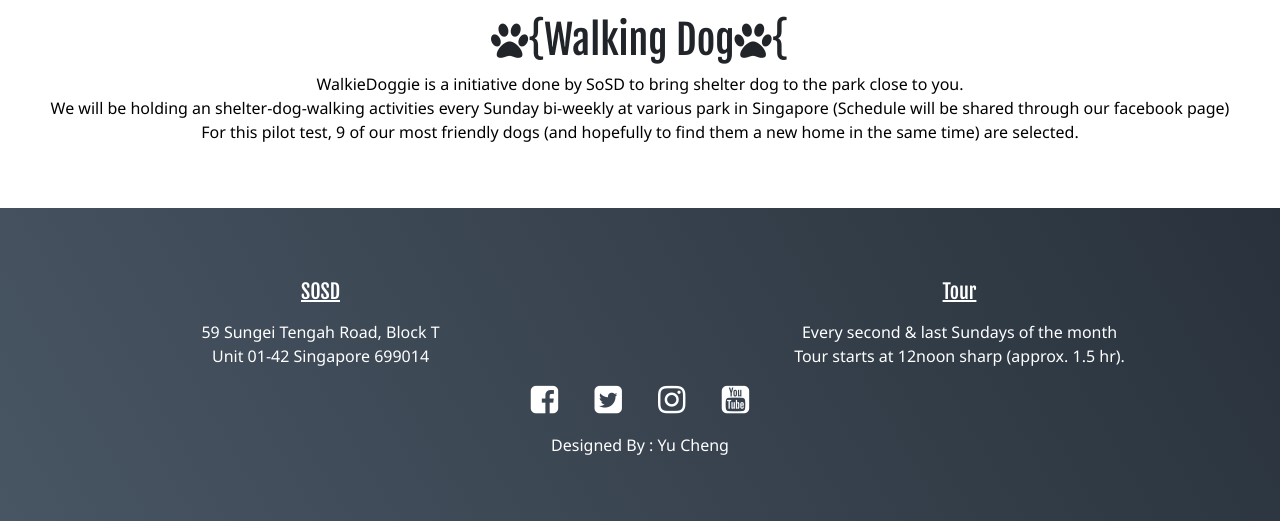
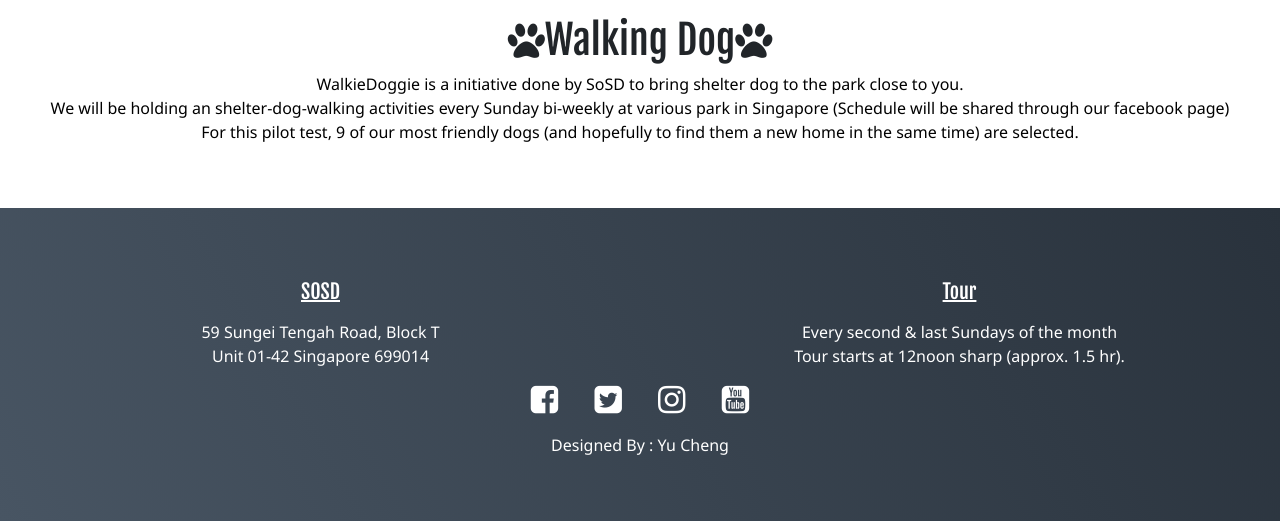
Before and after one commit to yucheng91/CI4-walkiedoggie, a Django app: page /walkingdog/ in a window 1280 px wide. Shown: the part 273-800 px from the top of the page. Run offline with Django 3.2, Linux system fonts and the light colour scheme; data that the repository does not hold is empty; some libraries are stand-ins or nearby versions.

Commit message:
corrected html typo

```diff
--- a/post/templates/walkingdog.html
+++ b/post/templates/walkingdog.html
@@ -10,7 +10,7 @@
 <div class="container-fluid">
   <div class="row">
     <div class="col">
-      <h1><i class="fa fa-paw" aria-hidden="true"></i>{{% block page_heading %}Walking Dog{% endblock %}<i class="fa fa-paw" aria-hidden="true"></i>{</h1>
+      <h1><i class="fa fa-paw" aria-hidden="true"></i>{% block page_heading %}Walking Dog{% endblock %}<i class="fa fa-paw" aria-hidden="true"></i></h1>
     </div>
   </div>
   <div class="row">
```
